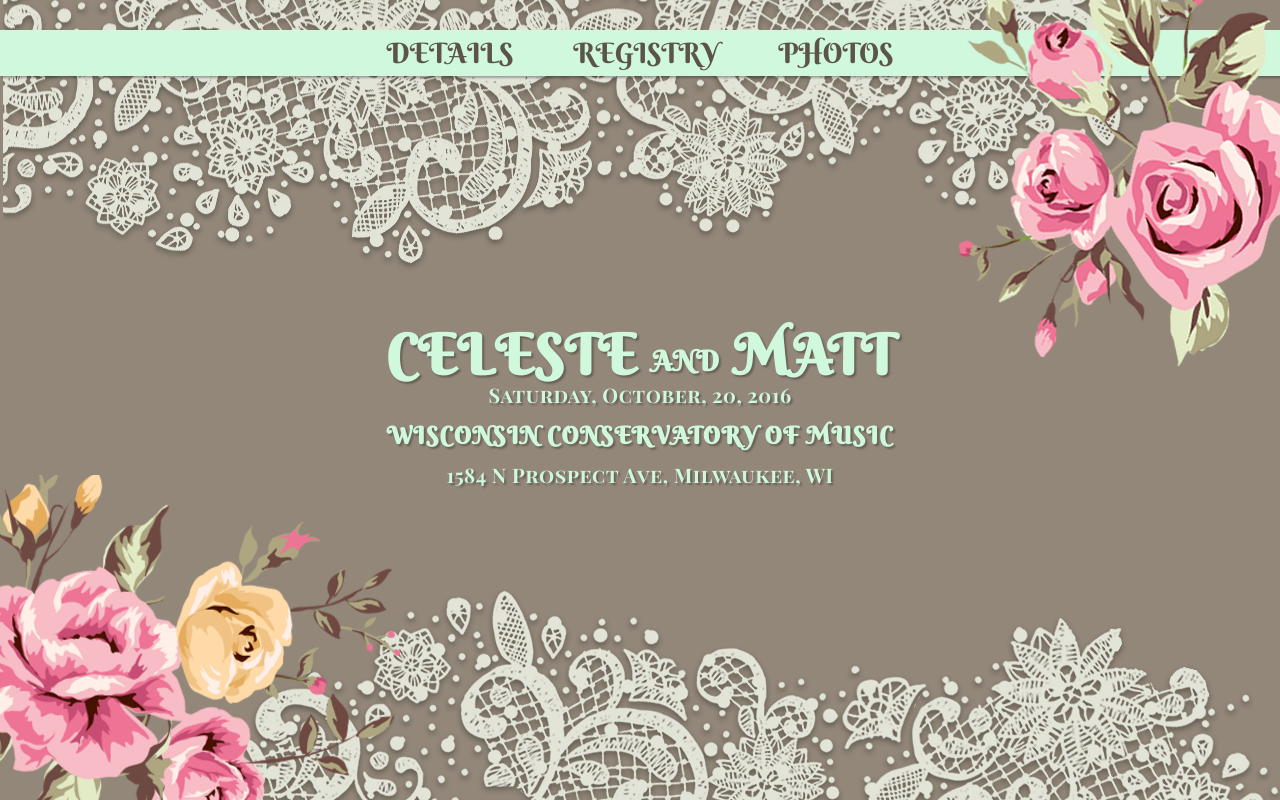
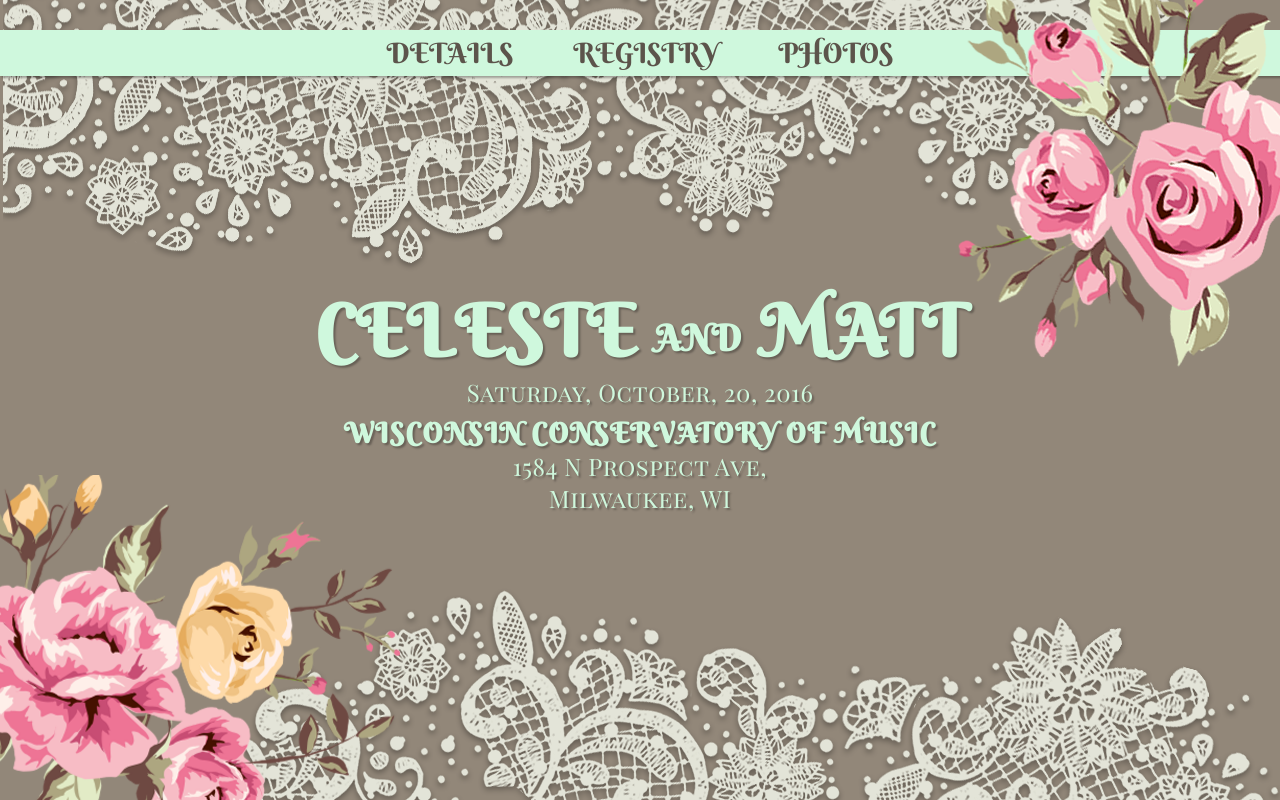
Before and after one commit to cutofmyjib/celeste-matt, a plain HTML site: page src/index.html in a window 1280 px wide. Drawn offline with Linux system fonts and the light colour scheme.

Commit message:
made main content font size bigger

```diff
--- a/src/index.html
+++ b/src/index.html
@@ -3,7 +3,7 @@
   <head>
     <link rel="stylesheet" type="text/css" href="style.css"/>
     <link href='https://fonts.googleapis.com/css?family=Berkshire+Swash' rel='stylesheet' type='text/css'>
-    <link href='https://fonts.googleapis.com/css?family=Playfair+Display+SC:700' rel='stylesheet' type='text/css'>
+    <link href='https://fonts.googleapis.com/css?family=Playfair+Display+SC:400' rel='stylesheet' type='text/css'>
   </head>
   <body>
     <header>
@@ -17,8 +17,9 @@
     <div class='main'>
       <h1 class='main-title'>CELESTE <span class='main-title-span'>AND</span> MATT</h1>
       <p>Saturday, October, 20, 2016</p>
-      <h2>WISCONSIN CONSERVATORY OF MUSIC</span></h2>
-      <p>1584 N Prospect Ave, Milwaukee, WI</p>
+      <h2>WISCONSIN CONSERVATORY OF MUSIC</h2>
+      <p>1584 N Prospect Ave,</p>
+      <p>Milwaukee, WI</p>
     </div>
     <footer>
     </footer>
--- a/src/style.css
+++ b/src/style.css
@@ -69,7 +69,7 @@ nav {
 
 .main-title {
   font-family: 'Curely', 'Berkshire Swash', cursive;
-  font-size: 3.5em;
+  font-size: 4.5em;
   letter-spacing: 1px;
   margin: 0;
   text-shadow: 2px 2px 2px rgba(0,0,0,.3);
@@ -81,21 +81,25 @@ nav {
   letter-spacing: .5px;
   text-shadow: 2px 2px 2px rgba(0,0,0,.3);
   display: inline-block;
+  padding: 0;
 }
 
 .main p {
   font-family: 'Playfair Display SC', serif;
-  font-size: 1.25em;
+  font-size: 1.5em;
   margin: 0;
   letter-spacing: .5px;
   text-shadow: 2px 2px 2px rgba(0,0,0,.3);
-  line-height: 50%;
+  padding: 0;
 }
 
 h2 {
   font-family: 'Curely', 'Berkshire Swash', cursive;
-  letter-spacing: 1.25px;
+  font-size: 1.75em;
+  letter-spacing: 1.5px;
+  margin-bottom: .5em;
   text-shadow: 2px 2px 2px rgba(0,0,0,.3);
+  line-height: 20%;
 }
 
 footer {
```
